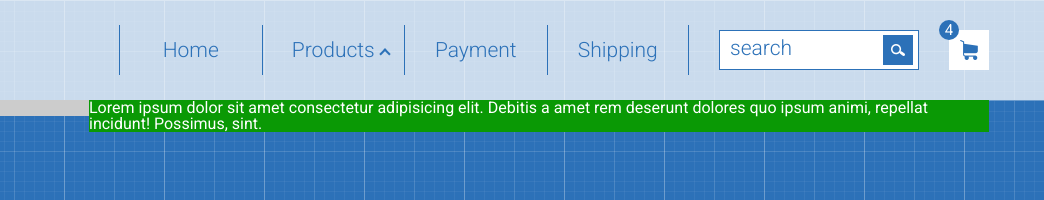
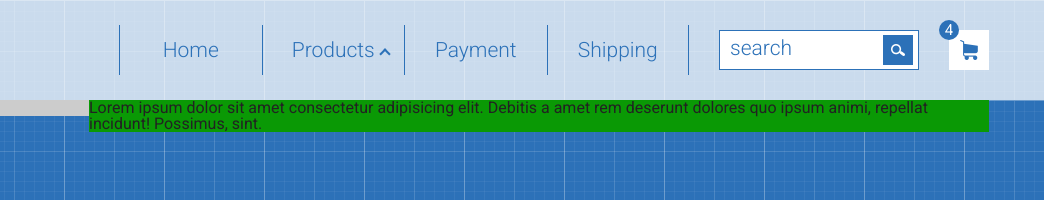
Before and after one commit to yaborodinov/git_expiriance.github.io, a website: page index.html in a window 1280 px wide. Shown: the top 200 px of the page, 236-1280 px from the left. Drawn offline with Linux system fonts and the light colour scheme.

Commit message:
color 222

```diff
--- a/css/style.css
+++ b/css/style.css
@@ -243,6 +243,6 @@ body {
   background-color: rgb(236, 151, 151);
 }
 .col-md-900> h1{
-  color: #fff;
+  color: #222;
   background-color: #0a9905 ;
 }
```
